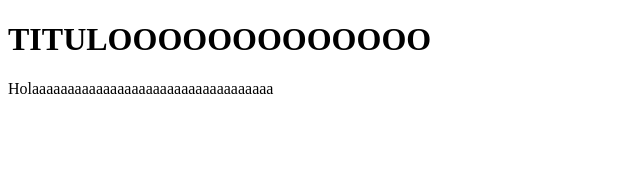
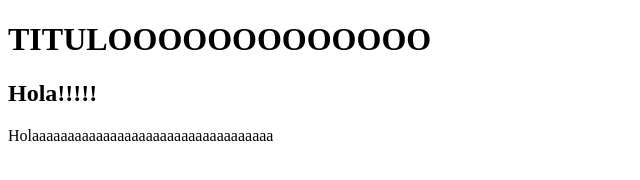
Before and after one commit to everuse23/mi-repositorio, a plain HTML site: page index.html in a window 1280 px wide. Shown: the whole page, without its empty margins (0-640 px from the left). Drawn offline with Linux system fonts and the light colour scheme.

Commit message:
agregado de sub

```diff
--- a/index.html
+++ b/index.html
@@ -8,6 +8,7 @@
   </head>
   <body>
     <h1>TITULOOOOOOOOOOOOO</h1>
+    <h2>Hola!!!!!</h2>
     <p>Holaaaaaaaaaaaaaaaaaaaaaaaaaaaaaaaaaa</p>
   </body>
 </html>
```
